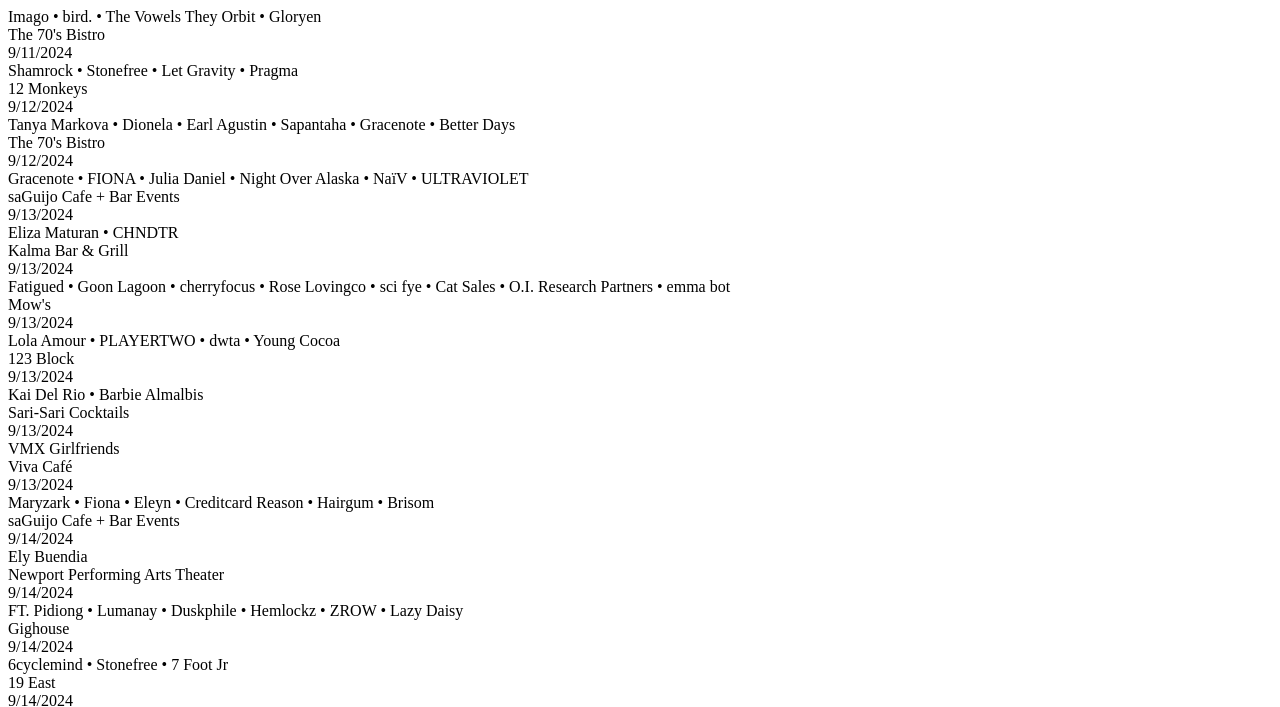
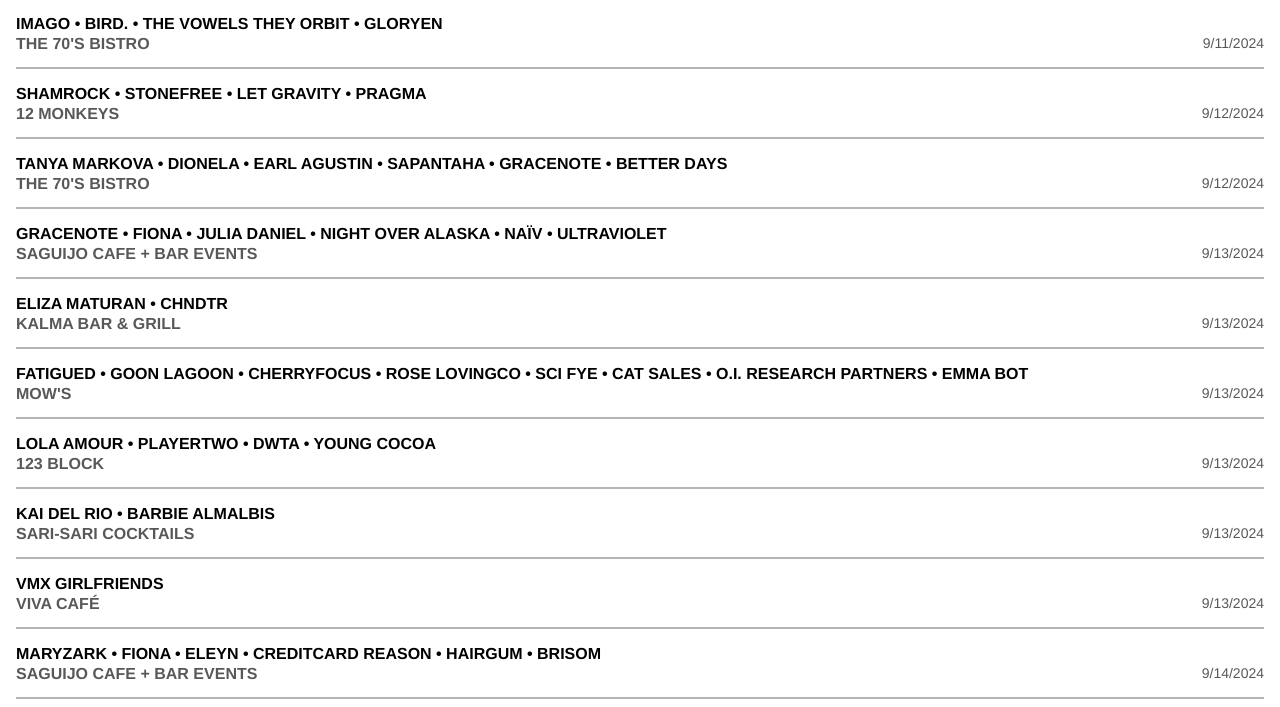
Before and after one commit to yohancon/events, a plain HTML site: page index.html in a window 1280 px wide. Shown: the part 106-813 px from the top of the page. Drawn offline with Linux system fonts and the light colour scheme.

Commit message:
Update external stylesheet link

```diff
--- a/index.html
+++ b/index.html
@@ -4,7 +4,7 @@
     <meta charset="UTF-8">
     <meta name="viewport" content="width=device-width, initial-scale=1.0">
     <title>test</title>
-    <link rel="stylesheet" href="./css/new-style.css">
+    <link rel="stylesheet" href="./css/style.css">
 </head>
 <body>
     <main class="main">
```
